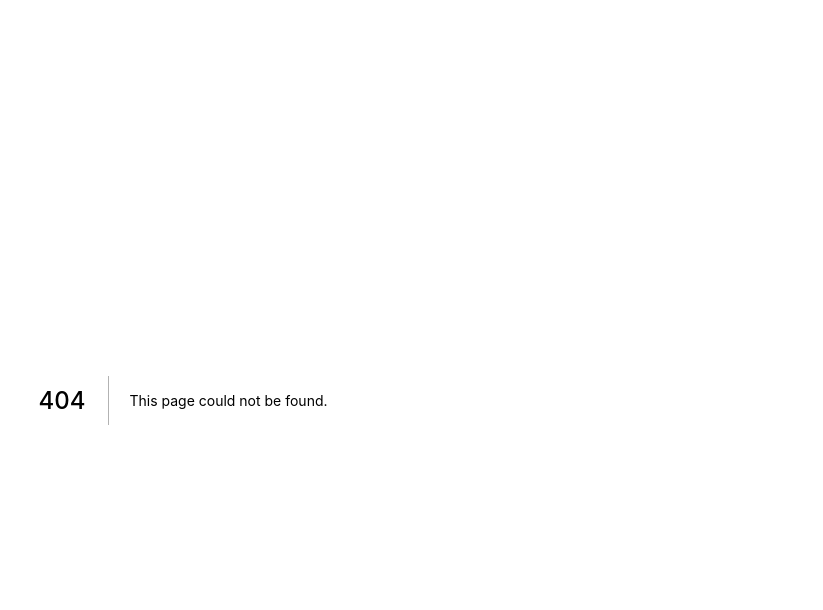
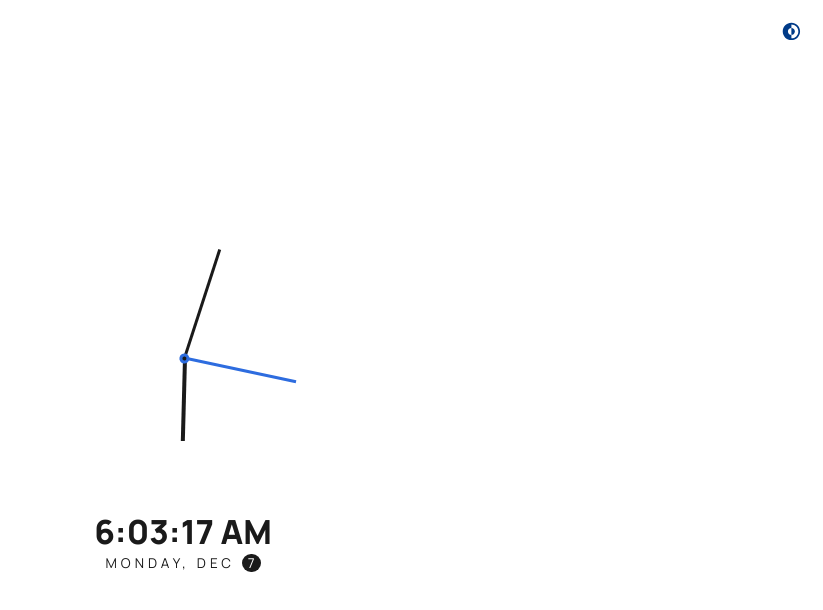
Before and after one commit to benxene/7days-50projects, a Next.js app: page /theme-clock in a window 1280 px wide. Before the commit this address had no page. Shown: the top 610 px of the page, without its empty margins (457-1280 px from the left). Built offline with nearby package versions, Linux system fonts and the light colour scheme.

Commit message:
added theme clock (#83)
* added theme clock

* made hour transition smooth

```diff
--- a/src/components/Utilities.tsx
+++ b/src/components/Utilities.tsx
@@ -106,3 +106,9 @@ export const Alert = styled.div<{ bgColor: string; color: string }>`
   visibility: hidden;
   animation: ${fadeInOut} 3s;
 `;
+
+export const ThemedCenterContainer = styled(CenterContainer)<{ dark: boolean }>`
+  background-color: ${({ dark }) => (dark ? colors.darkSlate : '#fff')};
+  color: ${({ dark }) => (dark ? colors.contrast.primary : colors.darkSlate)};
+  transition: all 0.4s;
+`;
--- a/src/pages/netflix-nav.tsx
+++ b/src/pages/netflix-nav.tsx
@@ -63,7 +63,7 @@ export default function NetflixNavigation() {
   );
 }
 
-const IconButton = styled.button`
+export const IconButton = styled.button`
   border: none;
   background-color: transparent;
   cursor: pointer;
--- /dev/null
+++ b/src/pages/theme-clock.tsx
@@ -0,0 +1,138 @@
+import styled from 'styled-components';
+import Head from 'next/head';
+import { CgDarkMode } from 'react-icons/cg';
+
+import { ThemedCenterContainer } from '../components/Utilities';
+import { IconButton } from './netflix-nav';
+import { useState } from 'react';
+import { colors } from '../constants/theme';
+
+export default function ThemeClock() {
+  const days = ['Sunday', 'Monday', 'Tuesday', 'Wednesday', 'Thursday', 'Friday', 'Saturday'];
+  const months = ['Jan', 'Feb', 'Mar', 'Apr', 'May', 'Jun', 'Jul', 'Aug', 'Sep', 'Oct', 'Nov', 'Dec'];
+
+  const [isDark, setDarkMode] = useState<boolean>(false);
+  const [time, setTime] = useState<Date>(new Date());
+
+  const toggleDarkTheme = () => {
+    setDarkMode(prevMode => !prevMode);
+  };
+
+  // inefficient by okay.
+  setInterval(() => setTime(new Date()), 1000);
+
+  return (
+    <>
+      <Head>
+        <title>Theme Clock | 7 days 50 projects</title>
+      </Head>
+      <ThemedCenterContainer dark={isDark}>
+        <DarkThemeToggleButton onClick={toggleDarkTheme} dark={isDark}>
+          <CgDarkMode />
+        </DarkThemeToggleButton>
+        <AnalogueClock dark={isDark}>
+          <HourNeedle dark={isDark} hour={time.getHours()} minute={time.getMinutes()} />
+          <MinuteNeedle dark={isDark} minute={time.getMinutes()} />
+          <SecondNeedle dark={isDark} second={time.getSeconds()} />
+        </AnalogueClock>
+        <h1>{time.toLocaleTimeString('en-us')}</h1>
+        <DateView dark={isDark}>
+          {days[time.getDay()]}, {months[time.getMonth()]} <p>{time.getDate()}</p>
+        </DateView>
+      </ThemedCenterContainer>
+    </>
+  );
+}
+
+export const DarkThemeToggleButton = styled(IconButton)<{ dark: boolean }>`
+  position: fixed;
+  top: 2rem;
+  right: 2rem;
+  font-size: 2rem;
+  color: ${({ dark }) => (dark ? '#f9ffd6' : '#003b88')};
+  transition: color 0.4s;
+`;
+
+const DateView = styled.div<{ dark: boolean }>`
+  font-size: 1.3rem;
+  letter-spacing: 0.3em;
+  text-transform: uppercase;
+
+  p {
+    width: 1.8rem;
+    height: 1.8rem;
+    text-align: center;
+    border-radius: 50%;
+    color: ${colors.contrast.primary};
+    background-color: ${({ dark }) => (dark ? colors.primary : colors.darkSlate)};
+    display: inline-block;
+    letter-spacing: initial;
+    transition: all 0.3s;
+  }
+`;
+
+const AnalogueClock = styled.div<{ dark: boolean }>`
+  width: 25rem;
+  height: 25rem;
+  border-radius: 50%;
+  padding: 1rem;
+  margin-bottom: 2rem;
+  position: relative;
+  transform: rotate(-90deg);
+  transition: all 0.3s;
+`;
+
+const HourNeedle = styled.div<{ dark: boolean; hour: number; minute: number }>`
+  width: 8rem;
+  height: 4px;
+  position: absolute;
+  top: 50%;
+  left: 50%;
+  transform-origin: left;
+  background-color: ${({ dark }) => (dark ? colors.contrast.primary : colors.darkSlate)};
+  transform: rotate(
+    ${({ hour, minute }) => {
+      let temp = hour >= 12 ? hour - 12 : hour;
+      return temp * 30 + minute * 0.5;
+    }}deg
+  );
+  transition: all 0.3s;
+`;
+
+const MinuteNeedle = styled.div<{ dark: boolean; minute: number }>`
+  width: 11rem;
+  height: 3px;
+  position: absolute;
+  top: 50%;
+  left: 50%;
+  transform-origin: left;
+  background-color: ${({ dark }) => (dark ? colors.contrast.primary : colors.darkSlate)};
+  transform: rotate(${({ minute }) => minute * 6}deg);
+  transition: all 0.3s;
+`;
+
+const SecondNeedle = styled.div<{ dark: boolean; second: number }>`
+  width: 11rem;
+  height: 3px;
+  position: absolute;
+  top: 50%;
+  left: 50%;
+  transform-origin: left;
+  background-color: ${colors.primary};
+  transform: rotate(${({ second }) => second * 6}deg);
+  transition: all 0.3s;
+
+  &::before {
+    content: '';
+    position: absolute;
+    top: 50%;
+    left: 0;
+    transform: translate(-50%, -50%);
+    width: 10px;
+    height: 10px;
+    background-color: ${({ dark }) => (dark ? colors.contrast.primary : colors.darkSlate)};
+    border: 3px solid ${colors.primary};
+    border-radius: 50%;
+    transition: all 0.3s;
+  }
+`;
```
